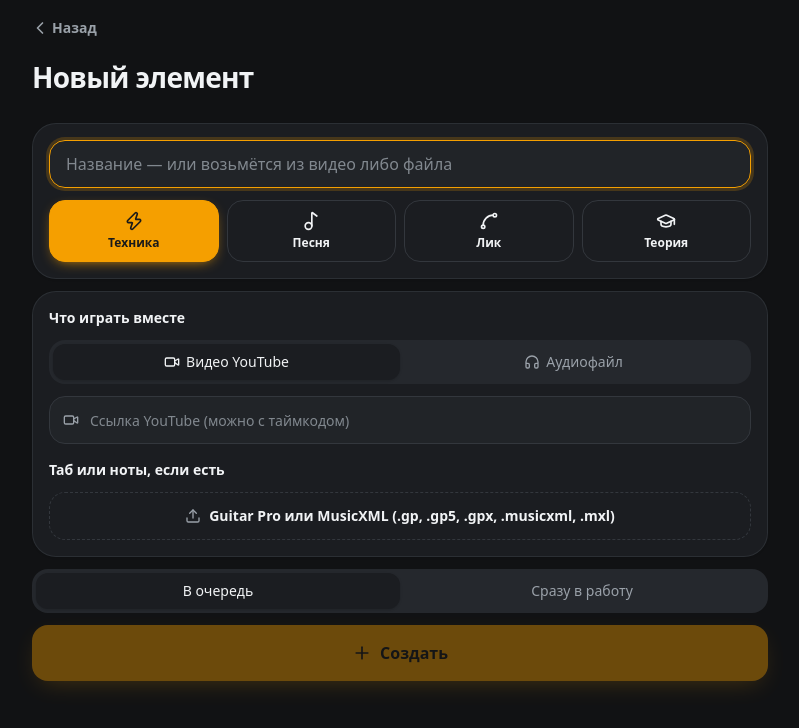
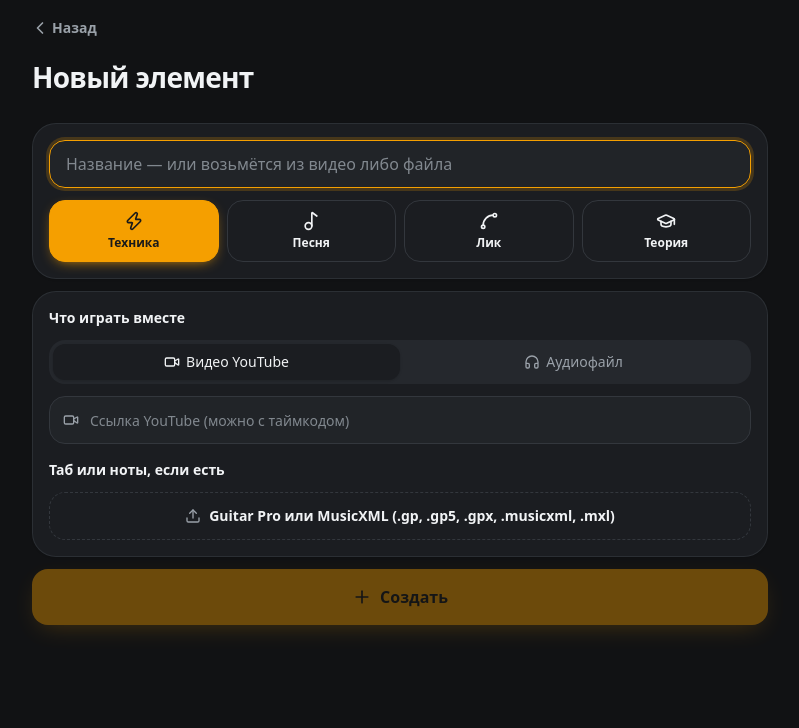
Before and after one commit to WorkerOfYear/guitar-mastering-app, a React (Vite) app: page /#/library/new in a window 1280 px wide. Shown: the top 728 px of the page, without its empty margins (240-1039 px from the left). Built offline with nearby package versions, Linux system fonts and the light colour scheme.

Commit message:
New item: drop the "queue / start now" choice
New items are active; what a session plays is set in the plan builder.

Co-Authored-By: Claude Opus 5.5 <noreply@anthropic.com>
Claude-Session: https://claude.ai/code/session_01HkLKUe3UqVzJE6Sjn1xXzu

```diff
--- a/src/features/library/NewItemPage.tsx
+++ b/src/features/library/NewItemPage.tsx
@@ -9,7 +9,7 @@ import { parseYouTube, AUDIO_ACCEPT, AUDIO_MAX, TAB_ACCEPT, TAB_MAX } from "./Me
 import { saveAudioFile, saveTabFile } from "@/lib/tabFiles";
 import { fileTitle, youtubeTitle } from "@/lib/titles";
 import { useData } from "@/store/data";
-import { TYPE_META, type ItemStatus, type ItemType } from "@/shared/types";
+import { TYPE_META, type ItemType } from "@/shared/types";
 
 const TYPES: ItemType[] = ["technique", "song", "lick", "theory"];
 
@@ -18,7 +18,6 @@ export function NewItemPage() {
   const navigate = useNavigate();
   const [title, setTitle] = useState("");
   const [type, setType] = useState<ItemType>("technique");
-  const [status, setStatus] = useState<ItemStatus>("queue");
   const [source, setSource] = useState<"video" | "audio">("video");
   const [videoUrl, setVideoUrl] = useState("");
   const [audioFile, setAudioFile] = useState<File | null>(null);
@@ -54,7 +53,8 @@ export function NewItemPage() {
       const id = addItem({
         title: finalTitle,
         type: itemType,
-        status,
+        // No queue/active choice any more: what gets played is set in the plan builder.
+        status: "active",
         links: video && source === "video" ? [videoUrl.trim()] : [],
         ...(itemType === "technique" || itemType === "lick" ? { startBpm: 60, targetBpm: 120, subdivision: 4 as const } : {}),
         ...(itemType === "song" ? { sections: [] } : {}),
@@ -175,14 +175,6 @@ export function NewItemPage() {
         {tabFile && <p className="px-1 text-xs text-muted">Разделы песни возьмутся из меток файла — их можно будет переименовать или удалить.</p>}
       </Card>
 
-      <Segmented
-        value={status}
-        onChange={setStatus}
-        options={[
-          { value: "queue", label: "В очередь" },
-          { value: "active", label: "Сразу в работу" },
-        ]}
-      />
       <Button size="lg" disabled={!finalTitle || videoError || busy} onClick={() => void create()} className="w-full">
         {busy ? <LoaderCircle className="animate-spin" /> : <Plus />} Создать
       </Button>
```
